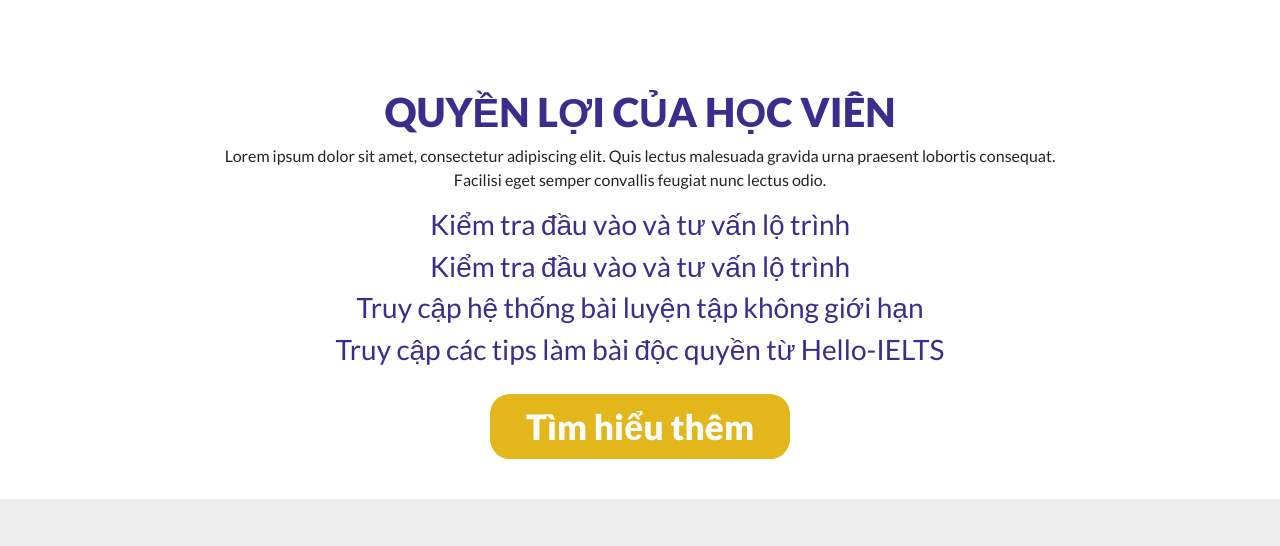
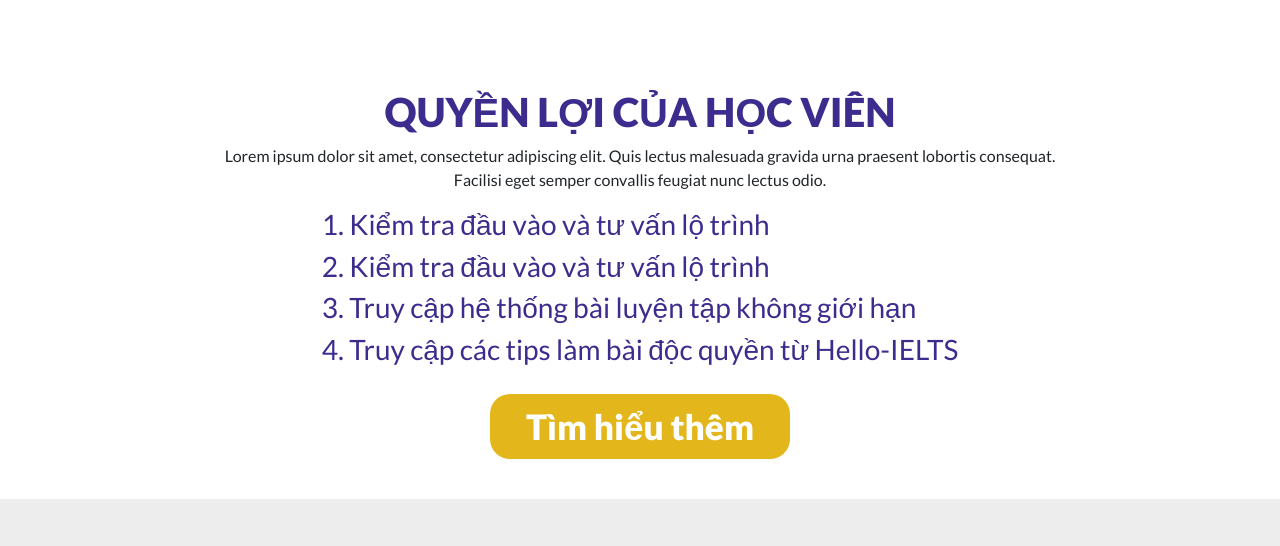
Before and after one commit to chauvuha/web_Hola_Academy_IELTS_Project, a React (Create React App) app: page / in a window 1280 px wide. Shown: the part 1280-1826 px from the top of the page. Built offline with nearby package versions, Linux system fonts and the light colour scheme.

Commit message:
fix homepage + font

```diff
--- a/public/index.html
+++ b/public/index.html
@@ -12,6 +12,9 @@
     <link rel="apple-touch-icon" href="%PUBLIC_URL%/logo192.png" />
     <link rel="manifest" href="%PUBLIC_URL%/manifest.json" />
     <title>Hello IELTS</title>
+    <link rel="preconnect" href="https://fonts.googleapis.com">
+<link rel="preconnect" href="https://fonts.gstatic.com" crossorigin>
+<link href="https://fonts.googleapis.com/css2?family=Lato:wght@300;400;700;900&family=Quicksand:wght@400;600;700&display=swap" rel="stylesheet">
   </head>
   <body>
     <noscript>You need to enable JavaScript to run this app.</noscript>
--- a/src/App.css
+++ b/src/App.css
@@ -1,4 +1,4 @@
-@import url('https://fonts.googleapis.com/css2?family=Lato:wght@300;400;700;900&family=Quicksand:wght@400;600;700&display=swap');
+/* @import url('https://fonts.googleapis.com/css2?family=Lato:wght@300;400;700;900&family=Quicksand:wght@400;600;700&display=swap'); */
 
 
 .yellow {
--- a/src/index.css
+++ b/src/index.css
@@ -1,8 +1,9 @@
 body {
   margin: 0;
-  font-family: -apple-system, BlinkMacSystemFont, 'Segoe UI', 'Roboto', 'Oxygen',
+  /* font-family: -apple-system, BlinkMacSystemFont, 'Segoe UI', 'Roboto', 'Oxygen',
     'Ubuntu', 'Cantarell', 'Fira Sans', 'Droid Sans', 'Helvetica Neue',
-    sans-serif;
+    sans-serif; */
+  font-family: 'Lato', sans-serif;
   -webkit-font-smoothing: antialiased;
   -moz-osx-font-smoothing: grayscale;
 }
--- a/src/pages/HomePage/HomePage.js
+++ b/src/pages/HomePage/HomePage.js
@@ -3,18 +3,8 @@ import Button from 'react-bootstrap/Button';
 import Container from 'react-bootstrap/Container';
 import Col from 'react-bootstrap/Col';
 import Row from 'react-bootstrap/Row';
-import Collapse from 'react-bootstrap/Collapse';
-// import React, { useState } from 'react';
-
-
-
-
 
 export default function HomePage() {
-    // const [open, setOpen] = useState(false);
-    // const [openn, setOpenn] = useState(false);
-
-
     return (
         <div className="homepage" id="homepage">
             <div id="homepage-banner-image" className="d-flex  plr-20 white">
@@ -72,21 +62,25 @@ export default function HomePage() {
 
                 </div>
             </div>
-            <div className="homepage-3rd-sec ta-center plr-20">
-                <h1 className="purple bold">QUYỀN LỢI CỦA HỌC VIÊN</h1>
-                <p className="">Lorem ipsum dolor sit amet, consectetur adipiscing elit. Quis lectus malesuada gravida urna praesent lobortis consequat. Facilisi eget semper convallis feugiat nunc lectus odio.
+            <div className="homepage-3rd-sec plr-20">
+                <h1 className="purple bold ta-center">QUYỀN LỢI CỦA HỌC VIÊN</h1>
+                <p className="ta-center">Lorem ipsum dolor sit amet, consectetur adipiscing elit. Quis lectus malesuada gravida urna praesent lobortis consequat. Facilisi eget semper convallis feugiat nunc lectus odio.
                 </p>
-                <div className="homepage-3rd-list  d-flex flex-column align-items-left">
-                    <h3 className="purple">Kiểm tra đầu vào và tư vấn lộ trình
-                    </h3>
-                    <h3 className="purple">Kiểm tra đầu vào và tư vấn lộ trình
-                    </h3>
-                    <h3 className="purple">Truy cập hệ thống bài luyện tập không giới hạn
-                    </h3>
-                    <h3 className="purple">Truy cập các tips làm bài độc quyền từ Hello-IELTS
-                    </h3>
+                <div className="homepage-3rd-list d-flex flex-column align-items-center">
+                    <div>
+                        <h3 className="purple">1. Kiểm tra đầu vào và tư vấn lộ trình
+                        </h3>
+                        <h3 className="purple">2. Kiểm tra đầu vào và tư vấn lộ trình
+                        </h3>
+                        <h3 className="purple">3. Truy cập hệ thống bài luyện tập không giới hạn
+                        </h3>
+                        <h3 className="purple">4. Truy cập các tips làm bài độc quyền từ Hello-IELTS
+                        </h3>
+                    </div>
                 </div>
-                <Button className="bold">Tìm hiểu thêm</Button>
+                <div className="3rd-button ta-center">
+                    <Button className="bold">Tìm hiểu thêm</Button>
+                </div>
             </div>
             <div className="homepage-4th-sec plr-20">
                 <h1 className="purple bold ta-center">JOIN US</h1>
```
